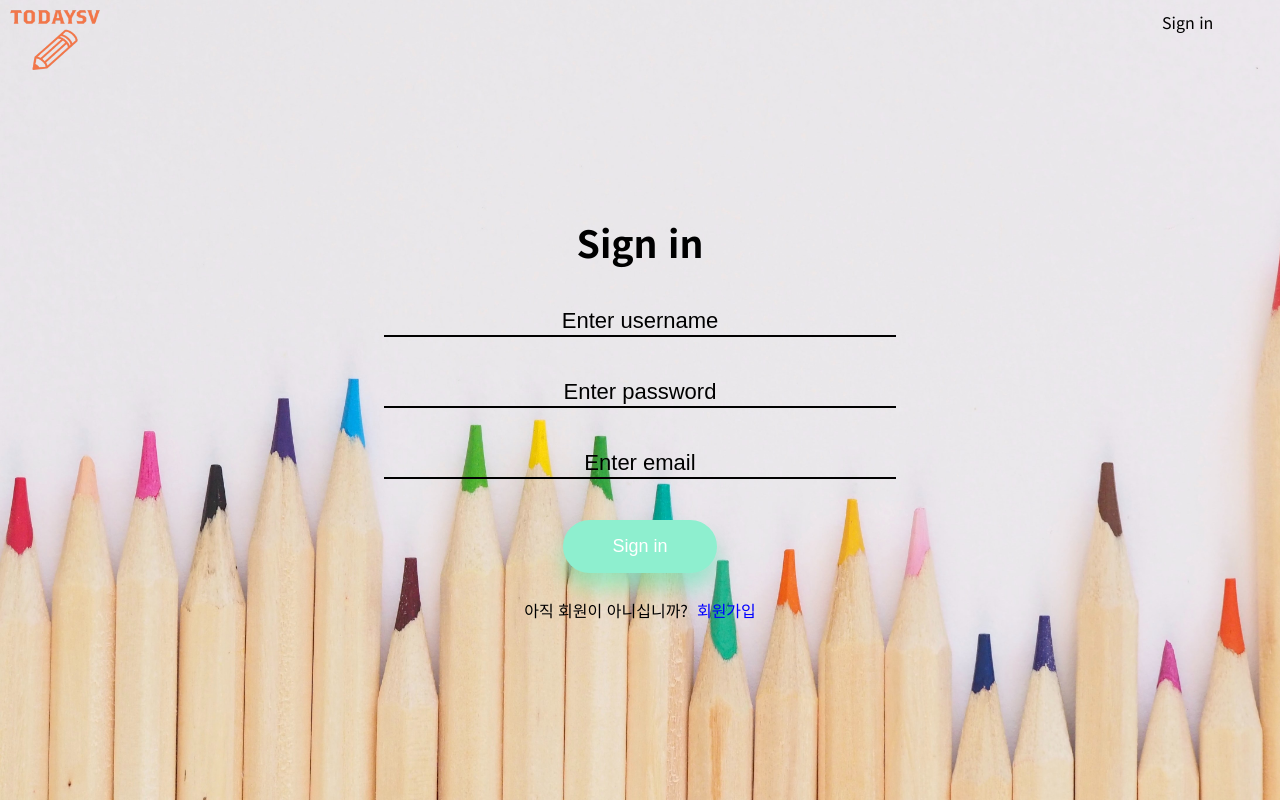
After one commit to julianne03/TodaySv, a Django app: template templates/common/login.html in a window 1280 px wide. The commit adds this page. Run offline with Django 3.2, Linux system fonts and the light colour scheme; the template is opened without the code that fills it, so the values that code supplies are empty.

Commit message:
#1-13. login template finish!

```diff
--- a/static/css/style.css
+++ b/static/css/style.css
@@ -58,6 +58,7 @@ body {
     display: flex;
     justify-content: space-between;
     margin-top: 5%;
+    align-items: center;
 }
 
 ul {
@@ -82,6 +83,127 @@ input[type=radio]:checked + label {
     border-radius: 100px;
 }
 
+.next_btn {
+    width: 140px;
+    height: 45px;
+    font-family: 'Noto Sans KR', sans-serif;
+    font-size: 15px;
+    text-transform: uppercase;
+    letter-spacing: 2.5px;
+    font-weight: 500;
+    color: #000;
+    background-color: #fff;
+    border: none;
+    border-radius: 45px;
+    box-shadow: 0px 8px 15px rgba(0, 0, 0, 0.1);
+    margin-top: 5%;
+    transition: all 0.3s ease 0s;
+    cursor: pointer;
+    outline: none;
+    text-align: center;
+}
+
+.next_btn:hover {
+  background-color: #2EE59D;
+  box-shadow: 0px 15px 20px rgba(46, 229, 157, 0.4);
+  color: #fff;
+  transform: translateY(-7px);
+}
+
+.logo {
+    cursor: pointer;
+}
+
+.navbar {
+    width: 100%;
+    overflow: hidden;
+    position: fixed;
+    top: 0;
+    padding: 10px;
+    margin: 0;
+    display: flex;
+}
+
+.right {
+    display: flex;
+    overflow: hidden;
+    position: fixed;
+    width: 100%;
+}
+
+.login_txt {
+    float: right;
+    text-decoration: none;
+    margin-left: 90%;
+    color: black;
+}
+
+.right a:hover {
+    color: #484eff;
+    animation: fadeIn 0.5s ease-in-out forwards;
+}
+
+.login_form {
+    display: flex;
+    flex-direction: column;
+    width: 40%;
+    align-items: center;
+}
+
+.login_form input {
+  background: none;
+  appearance: none;
+  border: 0;
+  font-size: 22px;
+  color: black;
+    width: 100%;
+  border-bottom: 2px solid black;
+  text-align: center;
+  margin-bottom: 8%;
+}
+
+.login_form input::placeholder {
+  color: black;
+  text-align: center;
+}
+
+.login_form input:focus,
+.login_form input:active {
+  outline: none;
+}
+
+.login_btn {
+    padding: 16px 30px;
+    border: none;
+    border-radius: 100px;
+    width: 30%;
+    text-align: center;
+    font-size: large;
+    cursor: pointer;
+    color: white;
+    background-color: #8eefcf;
+    box-shadow: 0px 15px 20px rgba(46, 229, 157, 0.4);
+}
+
+.login_btn:hover {
+    background-color: #2ee59d;
+    box-shadow: 0px 15px 20px rgba(46, 229, 157, 0.4);
+}
+
+.login_btn:focus,
+.login_btn:active {
+  outline: none;
+}
+
+.go_signup {
+    text-decoration: none;
+    color: blue;
+}
+
+.login_bottom_text {
+    margin-top: 2%;
+}
+
 @keyframes fadeIn {
     from {
         opacity: 0;
--- /dev/null
+++ b/templates/common/login.html
@@ -0,0 +1,15 @@
+{% extends 'base.html' %}
+{% block content %}
+    <div class="center">
+        <h3>Sign in</h3>
+    </div>
+        <form method="post" class="login_form" action="{% url 'common:login' %}">
+            {% csrf_token %}
+            <input type="hidden" name="text" value="{{ next }}">
+                <input type="text" placeholder="Enter username" name="username" id="username" value="{{ form.username.value|default_if_none:'' }}">
+                <input type="password" placeholder="Enter password" name="password" id="password" value="{{ form.password.value|default_if_none:'' }}">
+                <input type="email" placeholder="Enter email" name="email" id="email" value="{{ form.email.value|default_if_none:'' }}">
+            <button type="submit" class="login_btn">Sign in</button>
+        </form>
+        <span class="login_bottom_text">아직 회원이 아니십니까?&nbsp;&nbsp;<a class="go_signup" href="{% url 'common:signup' %}">회원가입</a></span>
+{% endblock %}
```
